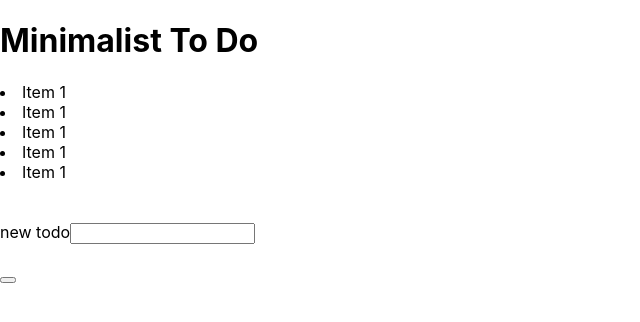
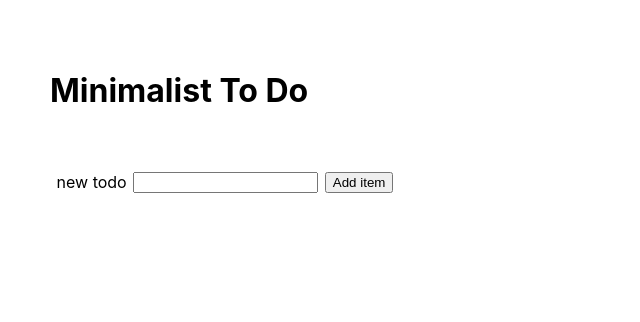
Before and after one commit to CASSANDRAFLEMING/REACT-SITE, a React (Create React App) app in the folder my-app/: page / in a window 1280 px wide. Shown: the top 322 px of the page, without its empty margins (0-640 px from the left). Built offline with nearby package versions, Linux system fonts and the light colour scheme.

Commit message:
its messy, but it adds items
its messy, but it adds items

```diff
--- a/my-app/src/App.js
+++ b/my-app/src/App.js
@@ -1,24 +1,41 @@
-import React from 'react';
+import React, {useState} from 'react';
 import logo from './logo.svg';
 import './App.css';
 import Header from './Header';
 import List from './List';
+import Button from './Button';
+import Item from './Item';
+
 
 function App() {
+    const [list, setList] = useState([]);
+
+    const updateItem = (e) => {
+        e.preventDefault();
+        const currentItem = document.getElementById('newItem')
+        const newLI = <Item itemName={currentItem.value} />;
+        setList((prev) => {
+                return [...prev, newLI]
+            })
+        currentItem.value = '';
+    }
+
   return (
     <div>
         {<Header />}
         <main>
-          {<List />}
+          {<List list={list}/>}
             <br />
+
             <br />
           <div id="userInput">
               <form id="newItemForm">
-                  <label for="item">new todo</label>
-                  <input type="text" name="item" id="item" />
+                  <label for="newItem">new todo</label>
+                  <input type="text" name="newItem" id="newItem"/>
+                  <button onClick={updateItem}>Add item</button>
               </form>
-              <br />
-              <button id="submitItem" value="submit"/>
+              <br/>
+
           </div>
         </main>
     </div>
--- /dev/null
+++ b/my-app/src/Button.js
@@ -0,0 +1,15 @@
+import React from 'react';
+import Item from './Item';
+
+function Button(props){
+    // function addItem(e){
+    //     e.preventDefault();
+    //     const list = document.getElementById("list");
+    //     const newItem = document.getElementById("newItem").value;
+    //     console.log(newItem);
+    //     // list.appendChild(<Item id={newItem} key={newItem} itemName={newItem} />)
+    // }
+    return <button id="submitItem" value="submit" onClick={props.handleItem}>Add item</button>;
+};
+
+export default Button;
--- a/my-app/src/Item.js
+++ b/my-app/src/Item.js
@@ -1,7 +1,7 @@
 import React from 'react';
 
-function Item(){
-    return <li>Item 1</li>;
+function Item(props){
+    return <li>{props.itemName}</li>;
 };
 
 export default Item;
--- a/my-app/src/List.js
+++ b/my-app/src/List.js
@@ -1,13 +1,19 @@
 import React from 'react';
 import Item from './Item';
 
-function List(){
-    const listLength = Math.random() * 15;
-    const listArray = [];
-    for (let x = 0; x < listLength; x++){
-        listArray.push(<Item />);
-    }
-    return listArray;
+function List(props){
+    // const listLength = Math.random() * 15;
+    // const listArray = [];
+    // for (let x = 0; x < listLength; x++){
+    //     listArray.push(<Item key={x} itemName='randomItem' />);
+    // }
+    return (
+        <div id="list">
+            <ul>
+                {props.list.map(item => {return item})}
+            </ul>
+        </div>
+    )
 };
 
 export default List;
--- a/my-app/src/index.css
+++ b/my-app/src/index.css
@@ -5,9 +5,22 @@ body {
     sans-serif;
   -webkit-font-smoothing: antialiased;
   -moz-osx-font-smoothing: grayscale;
+  padding: 50px;
 }
 
 code {
   font-family: source-code-pro, Menlo, Monaco, Consolas, 'Courier New',
     monospace;
 }
+
+#submitItem{
+  width: 100px;
+  content: "add item"
+}
+
+form{
+  display: flex;
+  flex-direction: row;
+  justify-content: space-evenly;
+  width: 350px;
+}
```
Also changed, not shown: 11 other files (tests, documents, lock files or other folders).
